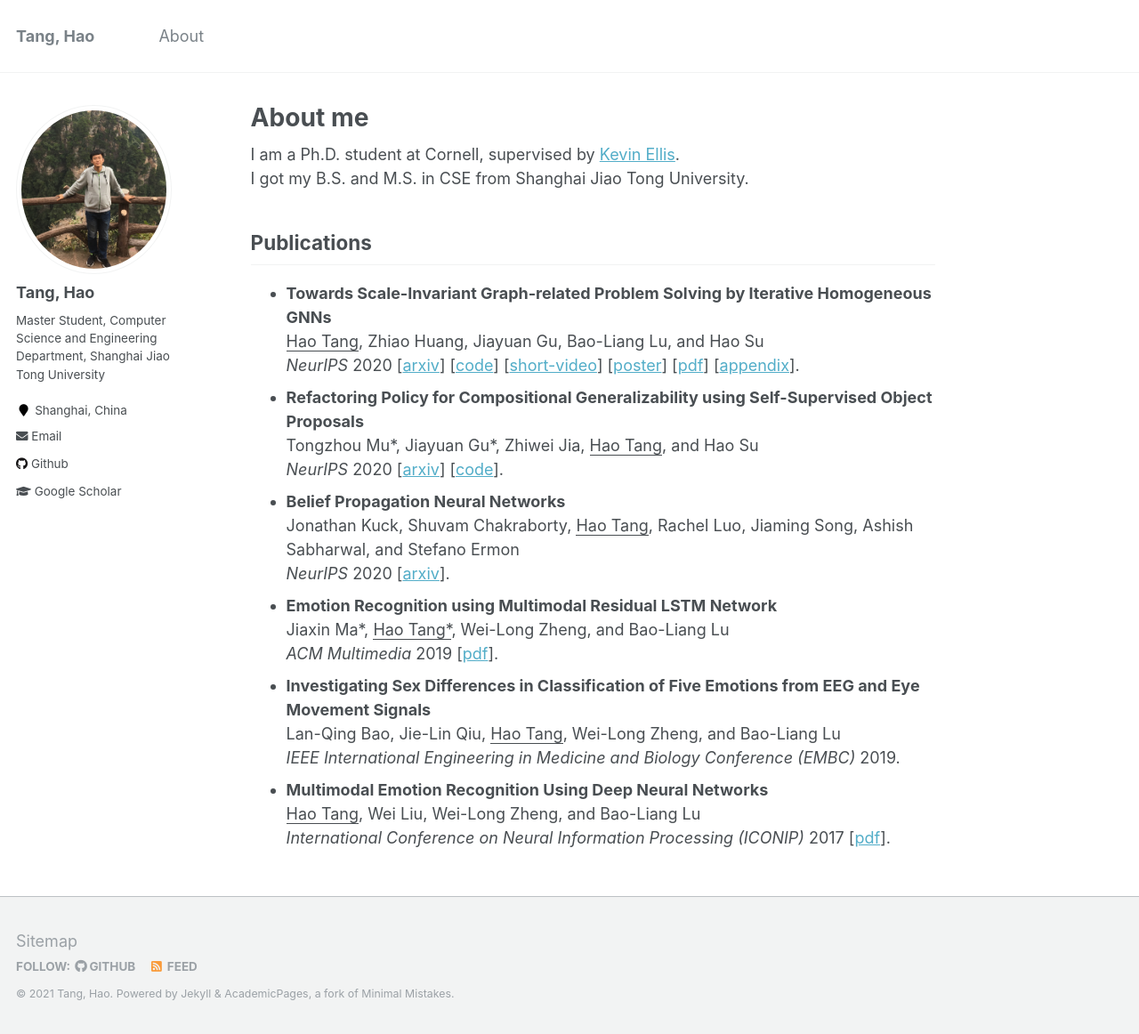
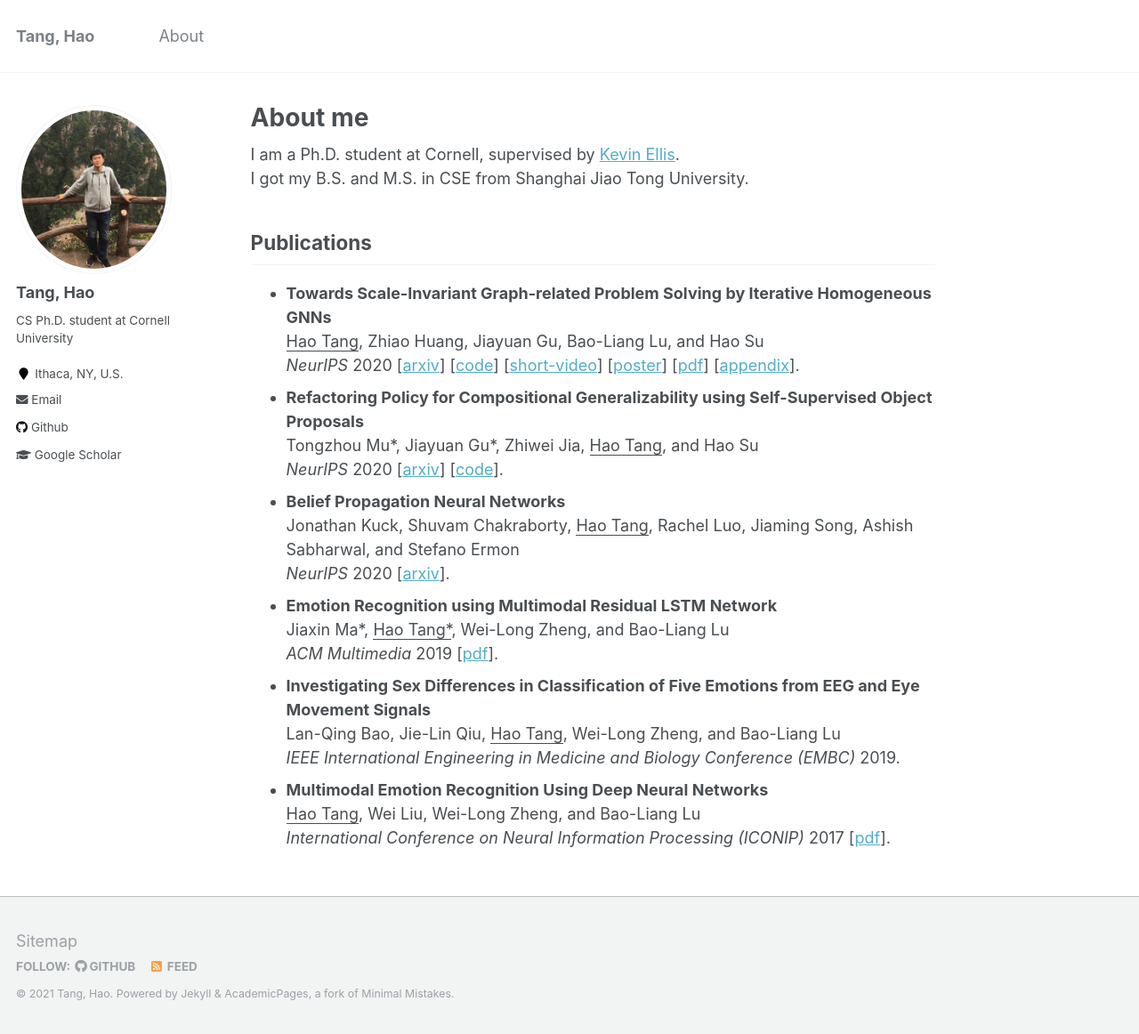
Before and after one commit to haotang1995/haotang1995.github.io, a Jekyll site: the page built from _pages/about.md, in a window 1280 px wide and 1162 px high. Shown: the whole window at 89% size. Built offline with Jekyll 4.4.1, drawn with Linux system fonts in a browser that asks for light colours; a script that is not in the unit is left out.

Commit message:
Update _config.yml
updating the bio

```diff
--- a/_config.yml
+++ b/_config.yml
@@ -82,8 +82,8 @@ analytics:
 author:
   name             : "Tang, Hao"
   avatar           : "small-photo.JPG"
-  bio              : "Master Student, Computer Science and Engineering Department, Shanghai Jiao Tong University"
-  location         : "Shanghai, China"
+  bio              : "CS Ph.D. student at Cornell University"
+  location         : "Ithaca, NY, U.S."
   employer         :
   pubmed           :
   googlescholar    : "https://scholar.google.com/citations?user=_cp4LFcAAAAJ"
@@ -101,7 +101,7 @@ author:
   keybase          :
   instagram        :
   lastfm           :
-  linkedin         : #"浩-唐-821a77113"
+  linkedin         : #"hao-tang-821a77113"
   orcid            :
   pinterest        :
   soundcloud       :
```
